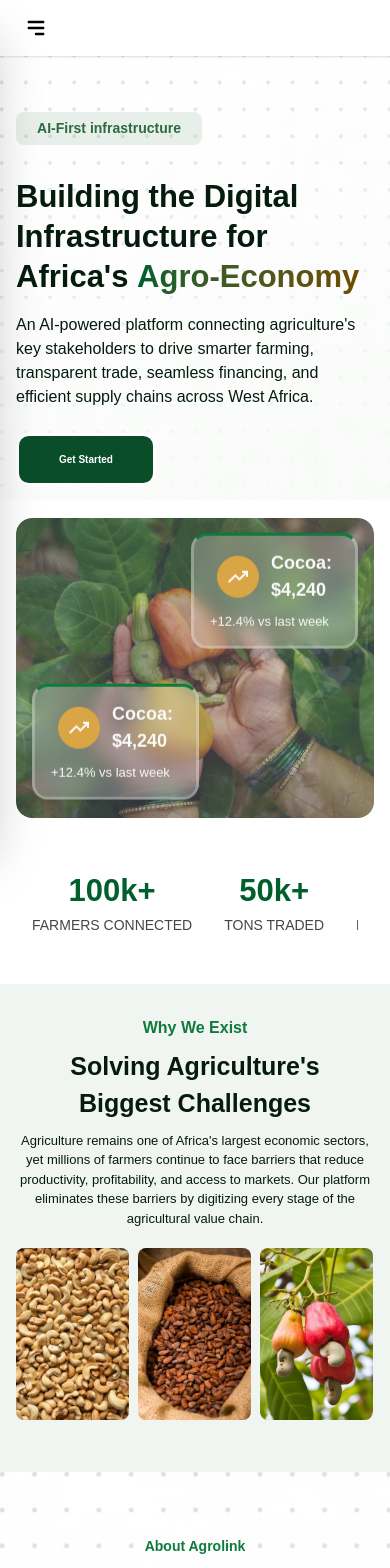
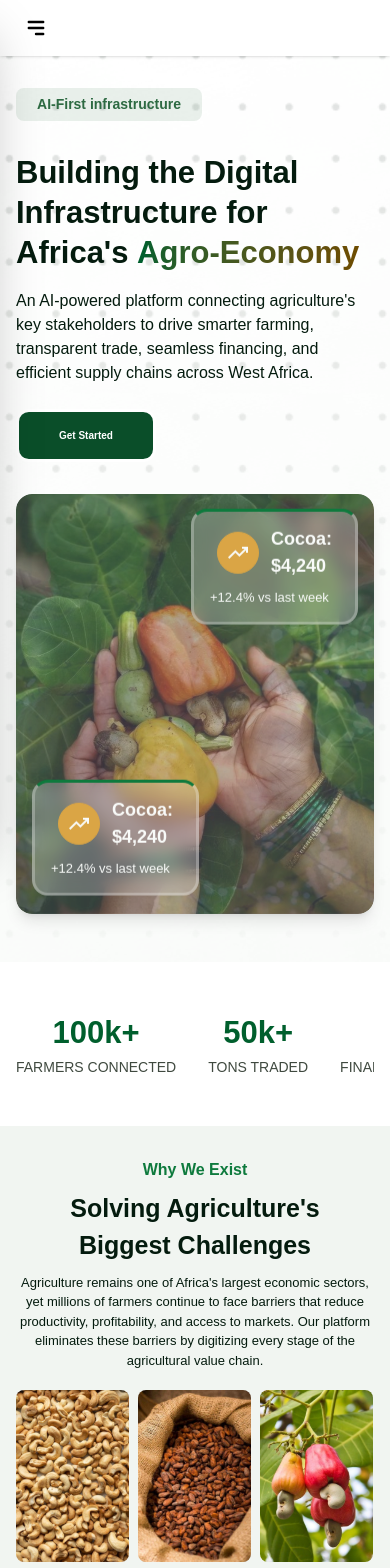
Before and after one commit to CodeArt001/Agrolink, a React (Vite) app: page / in a window 390 px wide. Shown: the top 1568 px of the page. Built offline with nearby package versions, Linux system fonts and the light colour scheme.

Commit message:
responsive on all screens

```diff
--- a/src/Components/Home/HeroSection.jsx
+++ b/src/Components/Home/HeroSection.jsx
@@ -61,26 +61,27 @@ const HeroSection = () => {
   const activeSlide = heroSlides[currentIndex];
 
   return (
-    <>
-      <div>
+    <div className="w-full">
+      {/* Top Hero Container */}
       <div
-          className="relative xl:h-[680px] md:h-[550px] h-[500px]"
+        className="relative w-full py-12 lg:py-20 flex items-center"
         style={{
           backgroundImage: `url(${dotted})`,
           backgroundSize: "cover",
           backgroundPosition: "center",
         }}
       >
-          <div className="absolute z-10 xl:px-[4rem] px-[1rem] xl:mt-[10rem] md:mt-[8rem] mt-[7rem] xl:flex xl:flex-row md:flex md:flex-row flex flex-col items-center gap-8 w-full">
+        <div className="max-w-[1400px] mx-auto px-4 mt-10 md:mt-18 xl:mt-18 sm:px-6 lg:px-2 w-full flex flex-col md:flex-row lg:flex-row items-center justify-between gap-8">
+          {/* Left Text Column with YOUR exact text widths preserved */}
           <motion.div
             variants={container}
             initial="hidden"
             whileInView="show"
-              className="w-full"
+            className="w-full lg:w-1/2 flex flex-col items-start"
           >
             <motion.span
               variants={fadeUp}
-                className="bg-[#2D6A421A] border-none flex justify-center items-center w-[186px] border-[#2D6A42] rounded-[0.50rem] px-3 py-1.5"
+              className="bg-[#2D6A421A] flex justify-center items-center w-[186px] rounded-[0.50rem] px-3 py-1.5"
             >
               <TitleText
                 text="AI-First infrastructure"
@@ -131,8 +132,9 @@ const HeroSection = () => {
             </motion.div>
           </motion.div>
 
-            {/* Image & Price Card Section */}
-            <div className="w-full relative xl:h-[491px] h-[300px] rounded-[1rem] overflow-hidden">
+          {/* Right Image Container - Fixed scaling so it never squashes */}
+          <div className="w-full lg:w-1/2 flex justify-center lg:justify-end">
+            <div className="relative w-full max-w-md lg:max-w-xl h-[420px] lg:h-[480px] xl:h-[491px] rounded-[1rem] overflow-hidden shadow-lg">
               {heroSlides.map((slide, index) => (
                 <img
                   key={index}
@@ -210,8 +212,10 @@ const HeroSection = () => {
             </div>
           </div>
         </div>
+      </div>
 
-        <div className="xl:px-[4rem] md:px-[3rem] px-[2rem] xl:py-[4rem] md:py-[3rem] py-[2rem] xl:mt-0 md:mt-[1rem] mt-[20rem]">
+      {/* Rest of the page sections */}
+      <div className="max-w-[1400px] mx-auto px-4 sm:px-6 lg:px-8 py-8 sm:py-12">
         <StatSection />
       </div>
       <div>
@@ -220,14 +224,13 @@ const HeroSection = () => {
       <div>
         <About />
       </div>
-        <div className="xl:mt-[6rem] md:mt-[22rem] mt-[10rem]">
+      <div className="my-12 sm:my-16">
         <Card />
       </div>
-        <div className="xl:px-[18rem] md:px-[6rem] px-[1rem] xl:mt-[6rem] md:mt-[6rem] mt-[3rem] xl:pb-[7rem] pb-[4rem] md:pb-[4rem]">
+      <div className="max-w-4xl mx-auto px-4 sm:px-6 my-12 pb-12">
         <Faqs />
       </div>
     </div>
-    </>
   );
 };
 
```
Lines whose indentation alone changed are shown as unchanged.
